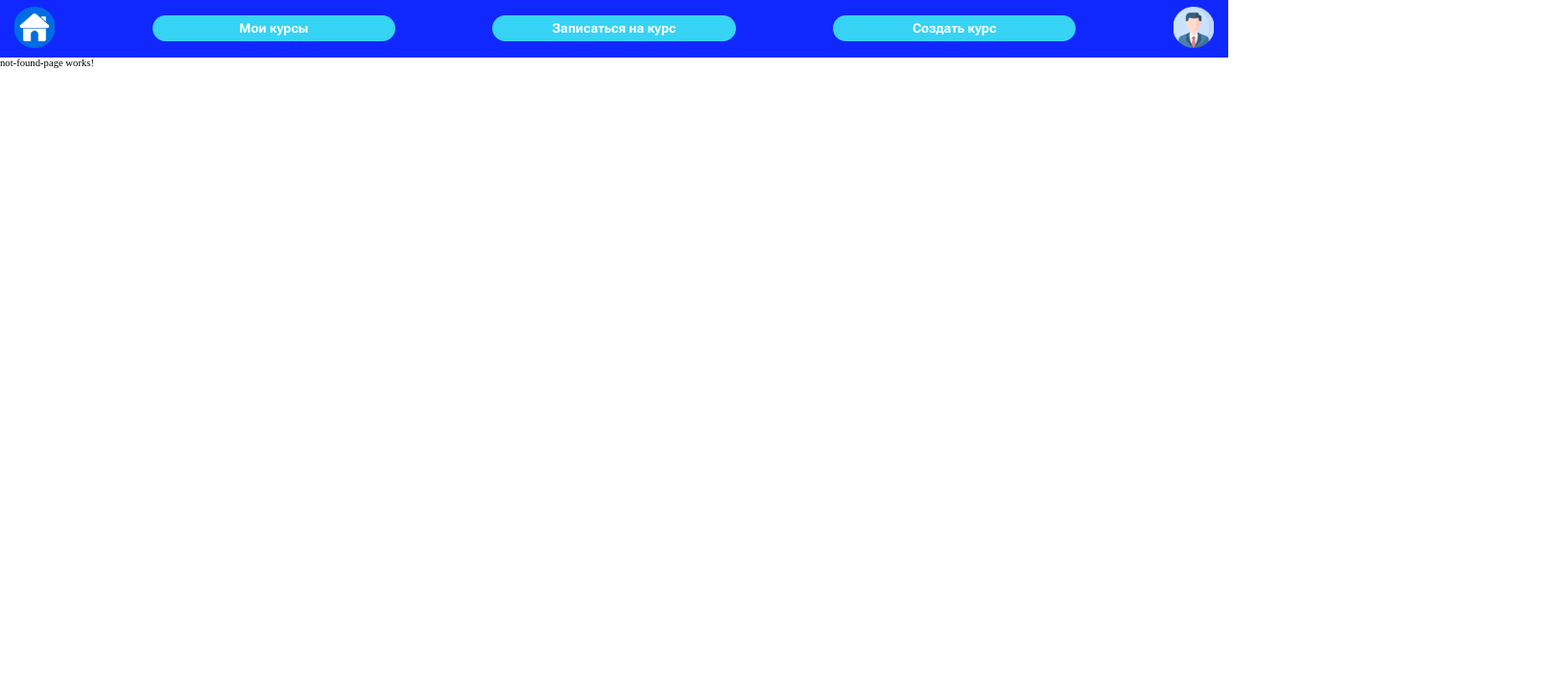
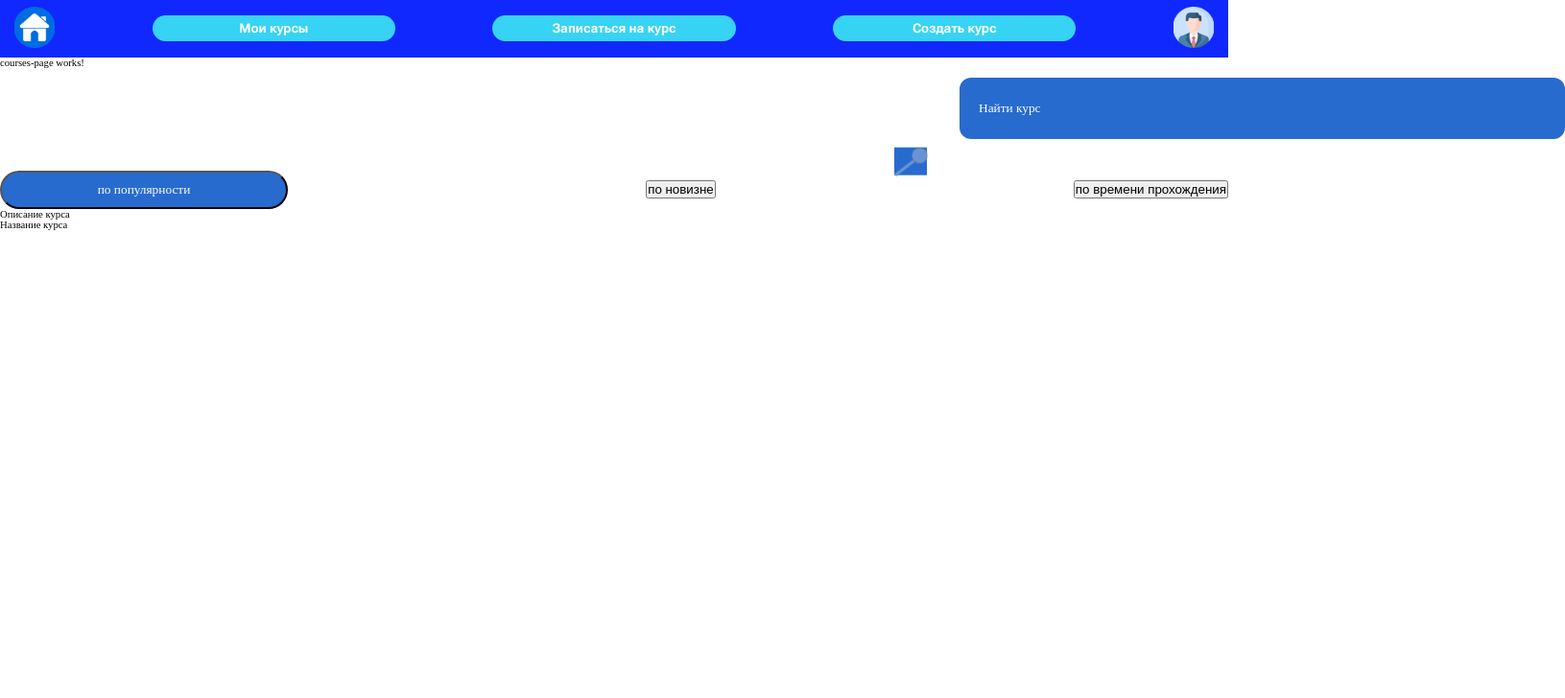
Before and after one commit to algorithm-ssau/education-website, an Angular app in the folder frontend/: page /courses in a window 1280 px wide. Shown: the top 728 px of the page at 96% size, 1631 px wide, since content can reach past the window. Built offline with nearby package versions, Linux system fonts and the light colour scheme.

Commit message:
feat: добавлен элемент поиска курсов

```diff
--- a/frontend/package.json
+++ b/frontend/package.json
@@ -16,7 +16,7 @@
   },
   "lint-staged": {
     "*.{js,ts}": [
-      "npm run lint"
+      "eslint"
     ]
   },
   "private": true,
--- a/frontend/src/app/app.routes.ts
+++ b/frontend/src/app/app.routes.ts
@@ -1,6 +1,7 @@
 import { Routes } from '@angular/router';
 import { MainPageComponent } from './core/pages/main-page/main-page.component';
 import { NotFoundPageComponent } from './core/pages/not-found-page/not-found-page.component';
+import { CoursesPageComponent } from './core/pages/courses-page/courses-page.component';
 
 const routes: Routes = [
   {
@@ -8,6 +9,10 @@ const routes: Routes = [
     component: MainPageComponent,
   },
   {
+    path: 'courses',
+    component: CoursesPageComponent,
+  },
+  {
     path: '**',
     component: NotFoundPageComponent,
   },
--- /dev/null
+++ b/frontend/src/app/core/pages/courses-page/courses-page.component.html
@@ -0,0 +1,25 @@
+<p>courses-page works!</p>
+<form class="course__find-course">
+  <div>
+    <label>
+      <input class="course__find-input" type="text" placeholder="Найти курс " />
+      <button class="courses__loopa">
+        <img
+          type="image"
+          src="../../../../assets/images/loopa.png"
+          alt="Find course"
+        />
+      </button>
+    </label>
+  </div>
+</form>
+
+<div class="btns">
+  <button class="courses__popularsort-btn">по популярности</button>
+  <button class="courses__newsort-btn">по новизне</button>
+  <button class="courses__timesort-btn">по времени прохождения</button>
+</div>
+
+<p class="course__course-description">Описание курса</p>
+
+<p class="course__course-name">Название курса</p>
--- /dev/null
+++ b/frontend/src/app/core/pages/courses-page/courses-page.component.scss
@@ -0,0 +1,43 @@
+@import 'colors';
+@import 'mixins';
+@import 'functions';
+
+.course__find-input {
+  background-color: $secondary-dark-color;
+  color: white;
+  width: 631px;
+  height: 64px;
+  border-radius: 12px;
+  border: 0px;
+  &::-webkit-input-placeholder {
+    color: white;
+    font-family: Inter-Black;
+    padding-left: 20px;
+  }
+}
+
+.courses__loopa {
+  background-color: $secondary-dark-color;
+  border: 0px;
+  translate: -200% 30%;
+  width: 34px;
+  height: 29px;
+}
+
+.course__find-course {
+  padding-left: 1000px;
+  padding-top: 10px;
+}
+
+.btns {
+  @include flex($justify-content: space-between);
+}
+
+.courses__popularsort-btn {
+  width: 300px;
+  height: 40px;
+  border-radius: 60px;
+  background-color: $secondary-dark-color;
+  color: white;
+  font-family: Inter-Black;
+}
--- /dev/null
+++ b/frontend/src/app/core/pages/courses-page/courses-page.component.ts
@@ -0,0 +1,9 @@
+import { ChangeDetectionStrategy, Component } from '@angular/core';
+
+@Component({
+  selector: 'app-courses-page',
+  templateUrl: './courses-page.component.html',
+  styleUrl: './courses-page.component.scss',
+  changeDetection: ChangeDetectionStrategy.OnPush,
+})
+export class CoursesPageComponent {}
```
Also changed, not shown: frontend/src/assets/images/loopa.png (added).
